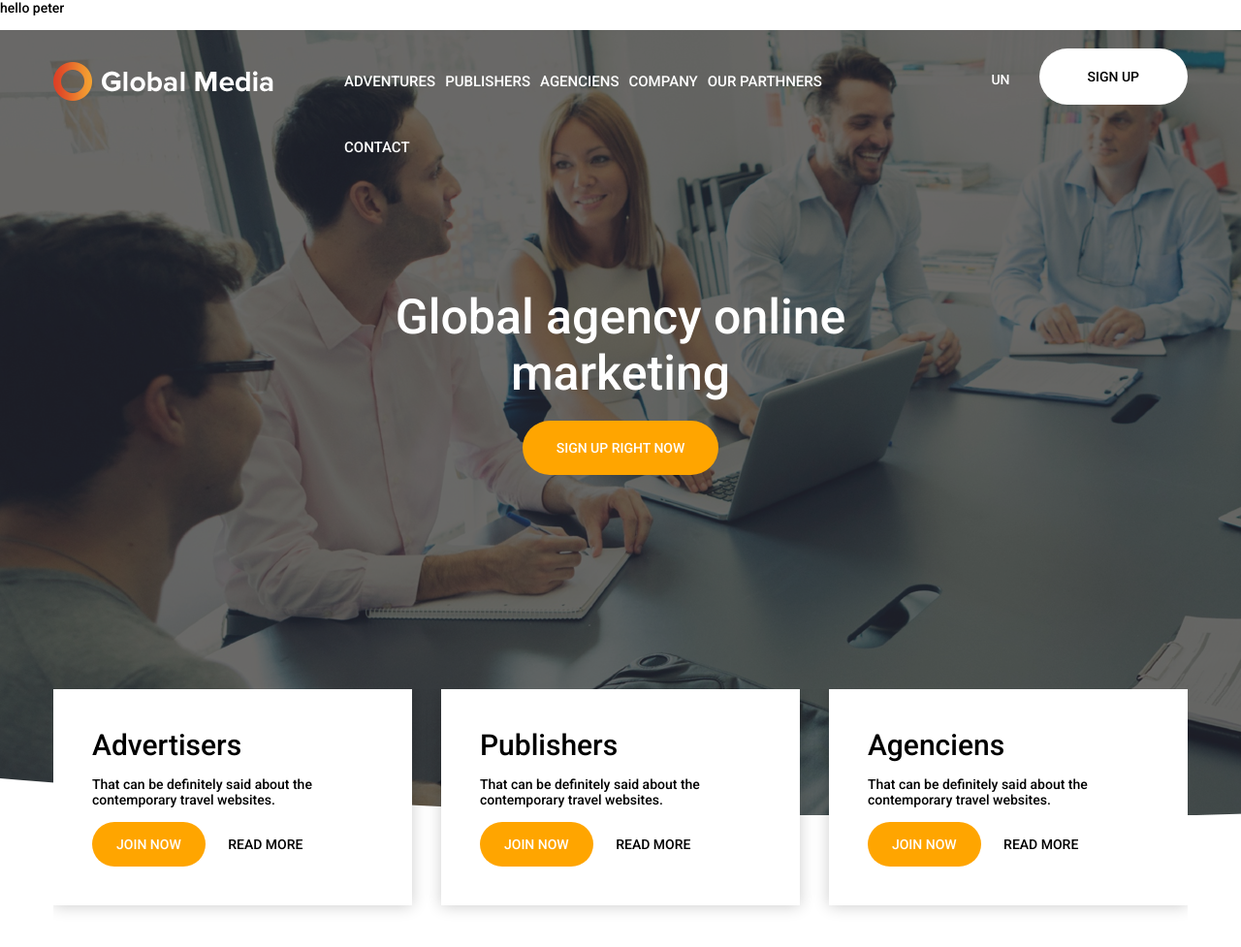
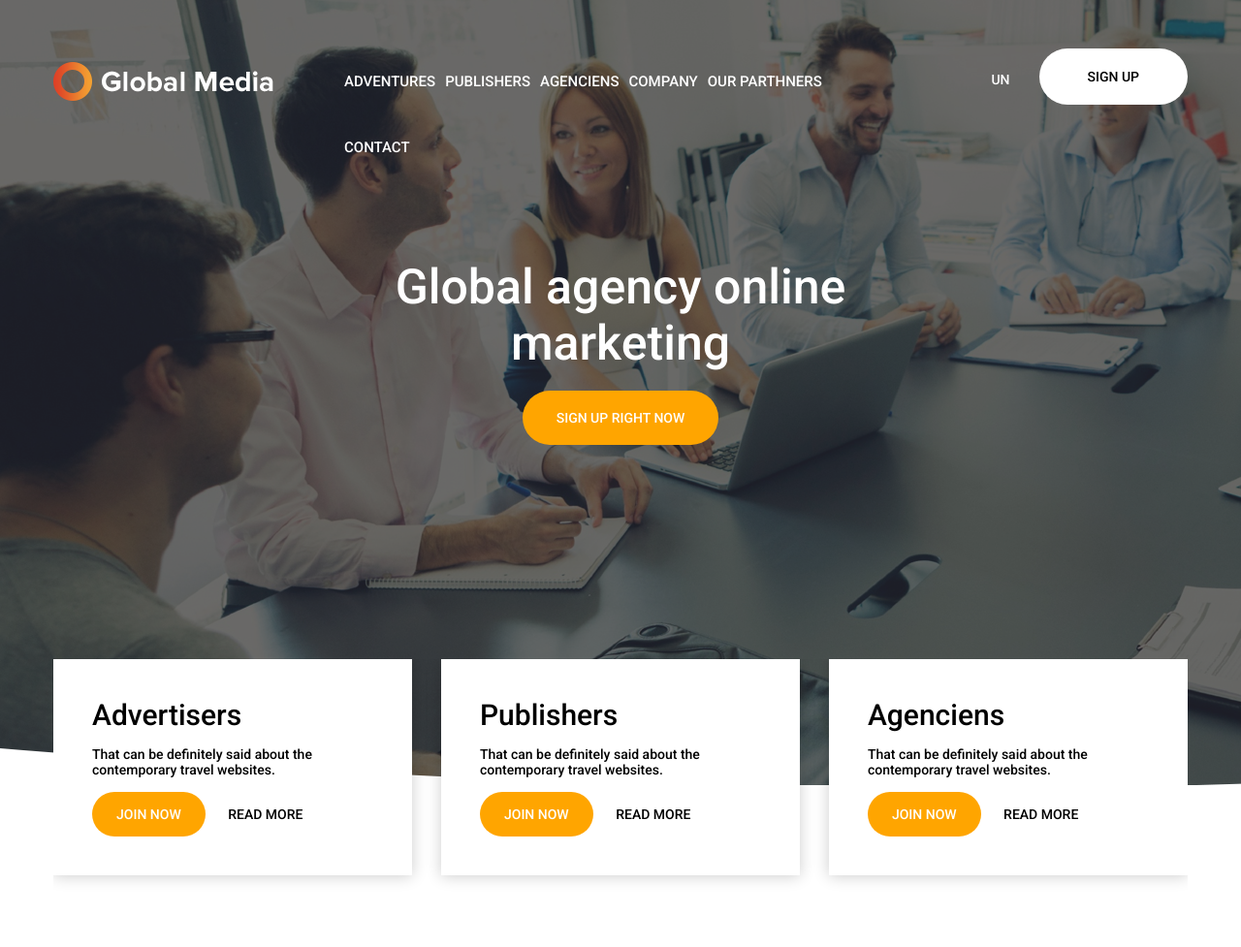
Before and after one commit to Fahimulalam10/pad-to-html-project, a plain HTML site: page index.html in a window 1280 px wide. Shown: the top 977 px of the page at 97% size. Drawn offline with Linux system fonts and the light colour scheme; some packages are replaced by stand-ins of ours.

Commit message:
Update index.html

```diff
--- a/index.html
+++ b/index.html
@@ -14,7 +14,6 @@
     <title>psd to html</title>
 </head>
 <body>
-    <p> hello peter</p>
     <header>
         <div class="header-area">
             <div class="container">
```
